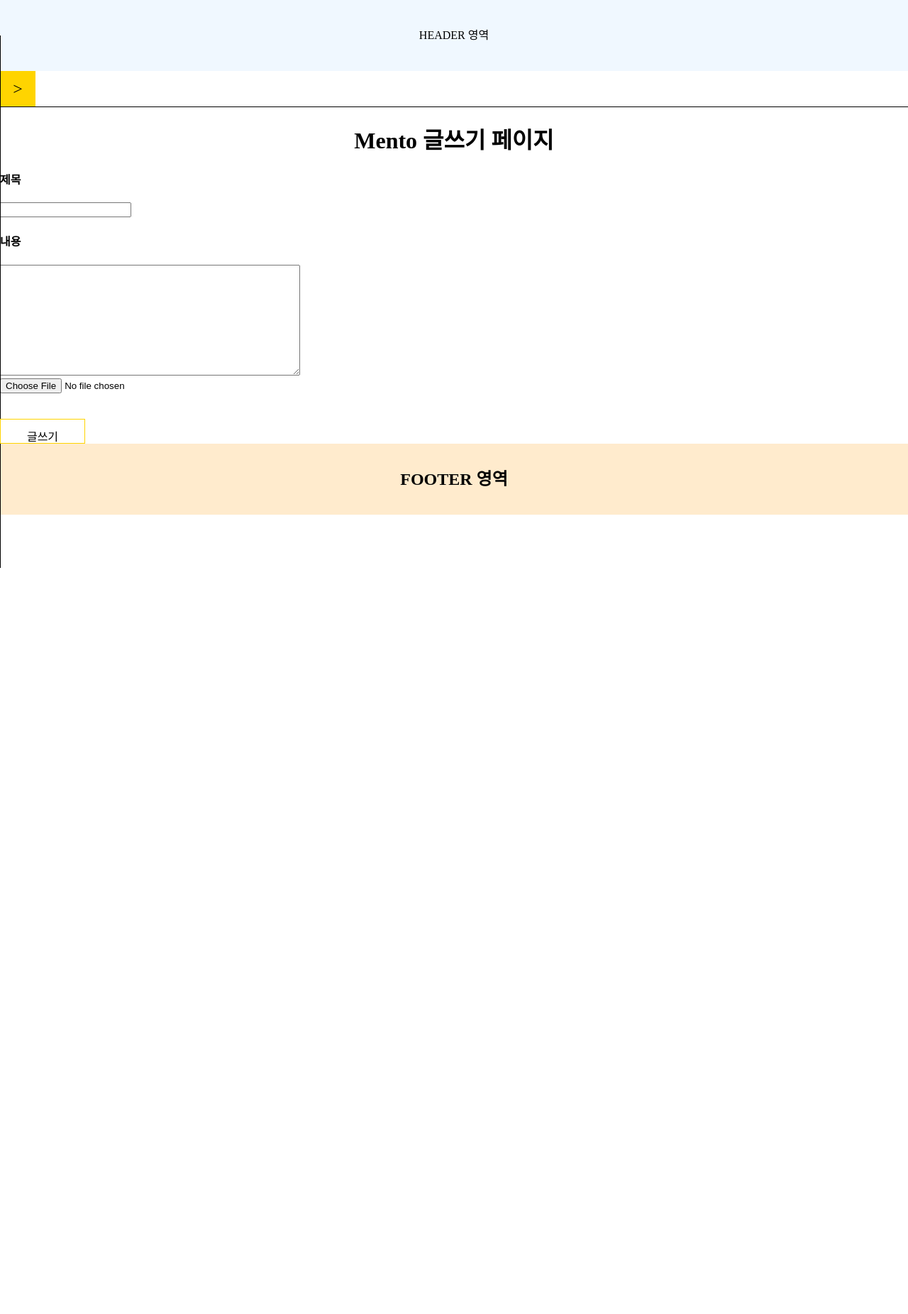
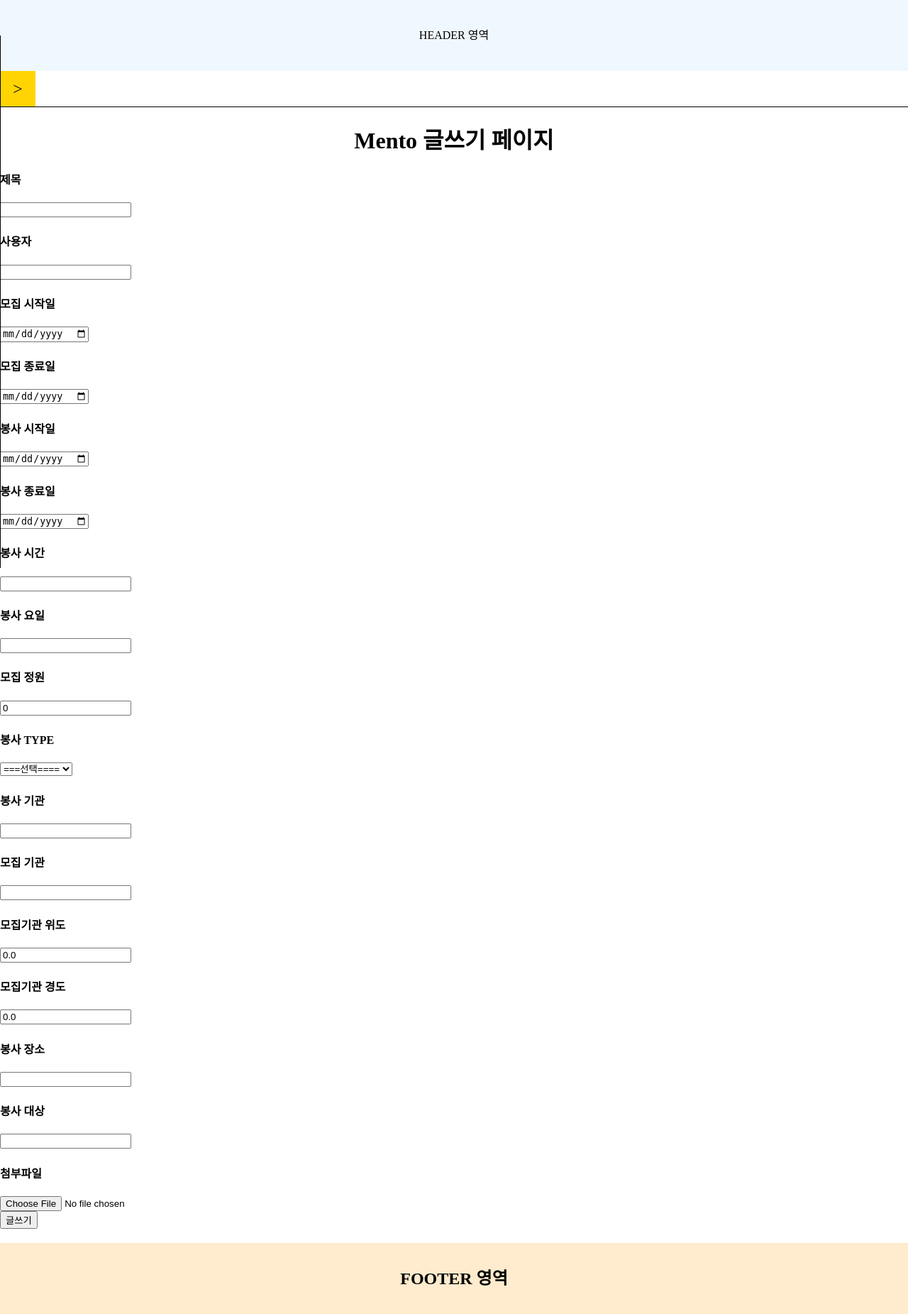
Before and after one commit to Leeeeunji/2021_opensourceSW_GETIT, a Django app: page /mentor_post/ in a window 1280 px wide. Shown: the whole page at 71% size. Before the commit the page ends 800 px from the top, so only its background shows below. Run offline with Django 3.2, Linux system fonts and the light colour scheme; some libraries are stand-ins or nearby versions.

Commit message:
mentor글 작성

```diff
--- a/GETIT_OPSS_SW/GETIT_OPSS_SW/urls.py
+++ b/GETIT_OPSS_SW/GETIT_OPSS_SW/urls.py
@@ -33,4 +33,6 @@ urlpatterns = [
     path('mentor_detail/', mentor_detail, name="mentor_detail"),
     path('mentee_post/', mentee_post, name="mentee_post"),
     path('mentee_list/', mentee_list, name="mentee_list"),
+
+    path('create/', create, name='create'),
 ] + static(settings.MEDIA_URL, document_root = settings.MEDIA_ROOT)
--- a/GETIT_OPSS_SW/blog/views.py
+++ b/GETIT_OPSS_SW/blog/views.py
@@ -1,5 +1,7 @@
+from django.contrib.auth import get_user_model
 from django.shortcuts import render, redirect, get_object_or_404
-from .models import mentor, mentee
+from .models import mentor
+from .models import mentee
 
 def main(request):
     return render(request, 'main.html')
@@ -21,3 +23,23 @@ def mentee_list(request):
 
 def base(request):
     return render(request, 'base.html')
+
+
+def create(request):
+    mentor_blog = mentor()
+    person=get_object_or_404(get_user_model(), username=request.user)
+    mentor_blog.title = request.POST['title']
+    mentor_blog.user = request.user
+    # mentor_blog.pub_date = request.POST['pub_date']
+    mentor_blog.recruit_startdate = request.POST['recruit_startdate']
+    mentor_blog.recruit_endDate = request.POST['recruit_endDate']
+    mentor_blog.volun_startDate = request.POST['volun_startDate']
+    mentor_blog.volun_endDate = request.POST['volun_endDate']
+    mentor_blog.volun_times = request.POST['volun_times']
+    mentor_blog.volun_day = request.POST['volun_day']
+    mentor_blog.recruit_number = request.POST['request_number']
+
+
+
+    mentor_blog.save()
+    return redirect('mentor_list')
--- a/GETIT_OPSS_SW/template/mentor_post.html
+++ b/GETIT_OPSS_SW/template/mentor_post.html
@@ -116,20 +116,109 @@
 
     <body>
         <h1>Mento 글쓰기 페이지</h1>
-        <form method="POST">
+        <form action="{%url 'create'%}" method="post" enctype="multipart/form-data">
             {% csrf_token %}
-            <h4>제목</h4>
-            <input type="text" name="postname">
-            <h4>내용</h4>
-            <textarea rows="10" cols="50" name="contents"></textarea><br>
-            <input type="file" name="mainphoto"><br>
+            <div>
+                <h4>제목</h4>
+                <input type="text" name="title">
+            </div>
 
-            <br>
-        </br>
-            <div class="writebtn">
-                <div class="writeeff" input type="submit"></div>
-                <a href="#"> 글쓰기 </a>
-              </div>
+            <div>
+                <h4>사용자</h4>
+                <input type="text" name="user">
+            </div>
+
+
+            <div>
+
+                <body>
+                    <h4>모집 시작일</h4>
+                    <form name="date" action="mentor_list.html" method="post">
+                        <input type='date' name='recruit_startdate'/></form>
+
+                        <h4>모집 종료일</h4>
+                        <form name="date" action="mentor_list.html" method="post">
+                            <input type='date' name='recruit_endDate'></form>
+
+                            <h4>봉사 시작일</h4>
+                            <form name="date" action="mentor_list.html" method="post">
+                                <input type='date' name='volun_startDate' ></form>
+
+                                <h4>봉사 종료일</h4>
+                                <form name="date" action="mentor_list.html" method="post">
+                                    <input type='date' name='volun_endDate' ></form>
+                </body>
+            </div>
+
+            <div>
+                <h4>봉사 시간</h4>
+                <input type='text' name="volun_time">
+            </div>
+
+            <div>
+                <h4>봉사 요일</h4>
+                <input type='text' name="volun_day">
+            </div>
+
+            <div>
+                <h4>모집 정원</h4>
+                <input type="number" id="usernumber" name="recruit_number" value="0">
+            </div>
+
+            <div>
+                <h4>봉사 TYPE</h4>
+                <select name="volunType_Choices">
+                    <option value="none">===선택====</option>
+                    <option value="online">온라인</option>
+                    <option value="offline">오프라인</option>
+                </select>
+            </div>
+
+            <div>
+                <h4>봉사 기관</h4>
+                <input type="text" name="volunType">
+            </div>
+
+            <!-- <input type="text" name="center_latitude">
+                            <input type="number" id="usernumber" name="recruit_number" value ="0">
+-->
+
+            <div>
+                <h4>모집 기관</h4>
+                <input type="text" name="recruit_center">
+            </div>
+
+            <div>
+                <h4>모집기관 위도</h4>
+                <input type="number" id="center" name="center_latitude" value="0.0">
+            </div>
+
+
+            <div>
+                <h4>모집기관 경도</h4>
+                <input type="number" id="center" name="center_longitude" value="0.0">
+            </div>
+
+            <div>
+                <h4>봉사 장소</h4>
+                <input type="text" name="volun_place">
+            </div>
+
+            <div>
+                <h4>봉사 대상</h4>
+                <input type="text" name="volun_for">
+            </div>
+
+            <div>
+                <h4>첨부파일</h4>
+                <input type="file" name="files">
+            </div>
+
+            <div>
+                <input type="submit" value="글쓰기">
+            </div>
+
+
 
         </form>
     </body>
```
Also changed, not shown: GETIT_OPSS_SW/blog/models.py (+5 -4 lines), GETIT_OPSS_SW/db.sqlite3.
